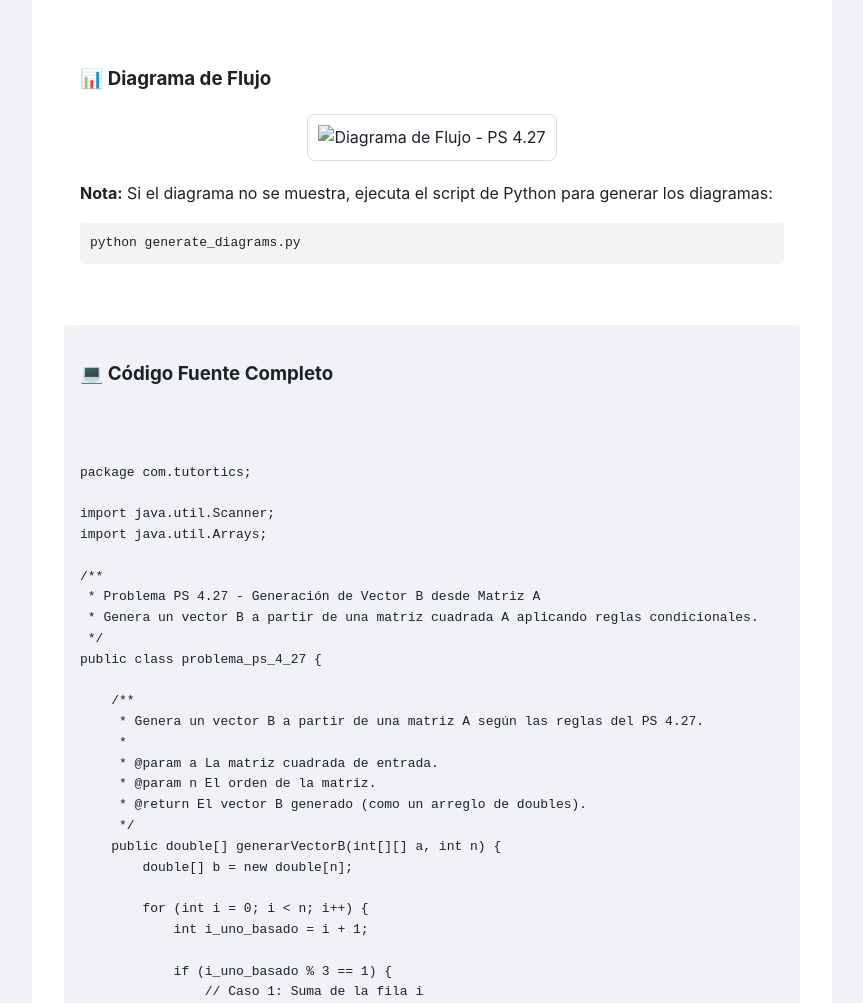
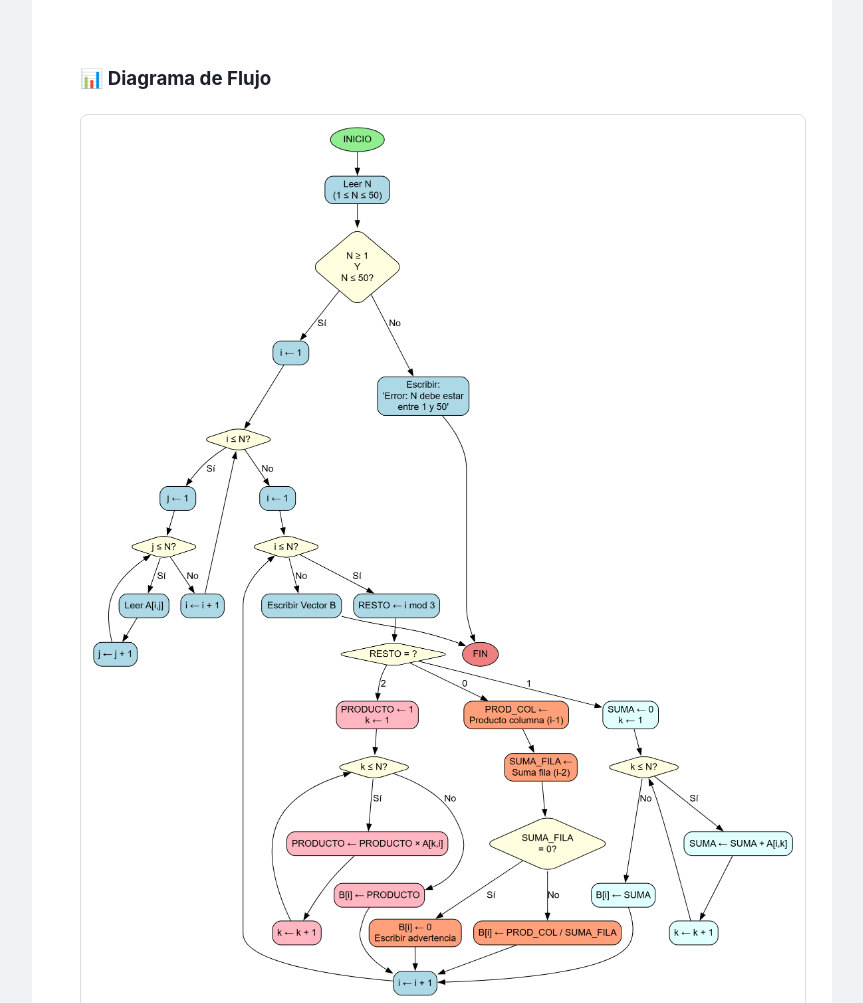
Before and after one commit to D1egoXD/JAVA-TICS, a website: page ejercicios/problema_ps_4_27.html in a window 1280 px wide. Shown: the part 2372-3375 px from the top of the page, without its empty margins (208-1071 px from the left). Drawn offline with Linux system fonts and the light colour scheme.

Commit message:
se agrego imagen de ps 4.27

```diff
--- a/ejercicios/problema_ps_4_27.html
+++ b/ejercicios/problema_ps_4_27.html
@@ -219,7 +219,7 @@
             <h3>📊 Diagrama de Flujo</h3>
 
             <div style="text-align: center; margin: 20px 0;">
-                <img src="../images/problema_ps_4_27.png" alt="Diagrama de Flujo - PS 4.27" style="max-width: 100%; height: auto; border: 1px solid #ddd; border-radius: 8px; padding: 10px; background: white;">
+                <img src="../images/PS_4.27.png" alt="Diagrama de Flujo - PS 4.27" style="max-width: 100%; height: auto; border: 1px solid #ddd; border-radius: 8px; padding: 10px; background: white;">
             </div>
 
             <p><strong>Nota:</strong> Si el diagrama no se muestra, ejecuta el script de Python para generar los diagramas:</p>
```
Also changed, not shown: images/PS_4.27.png (added).
